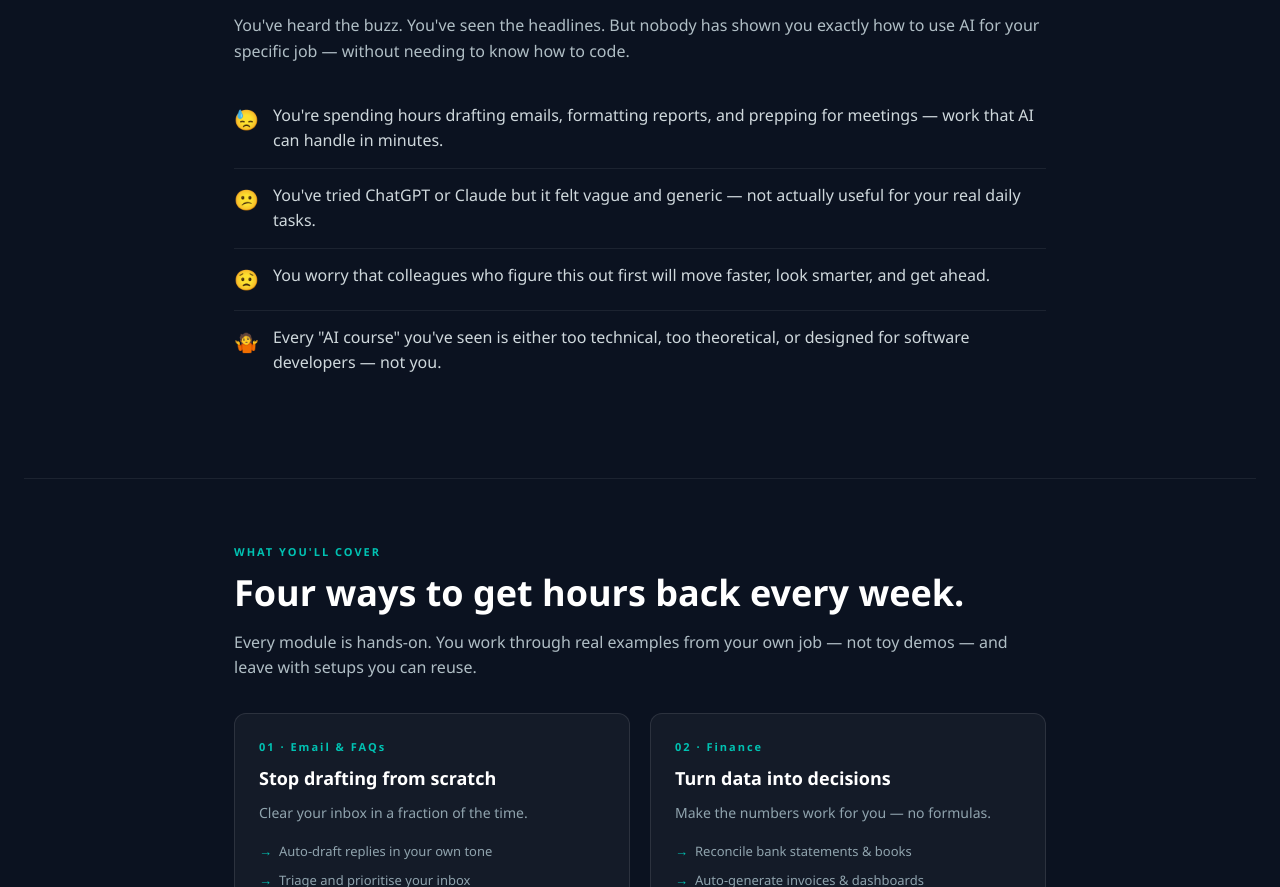
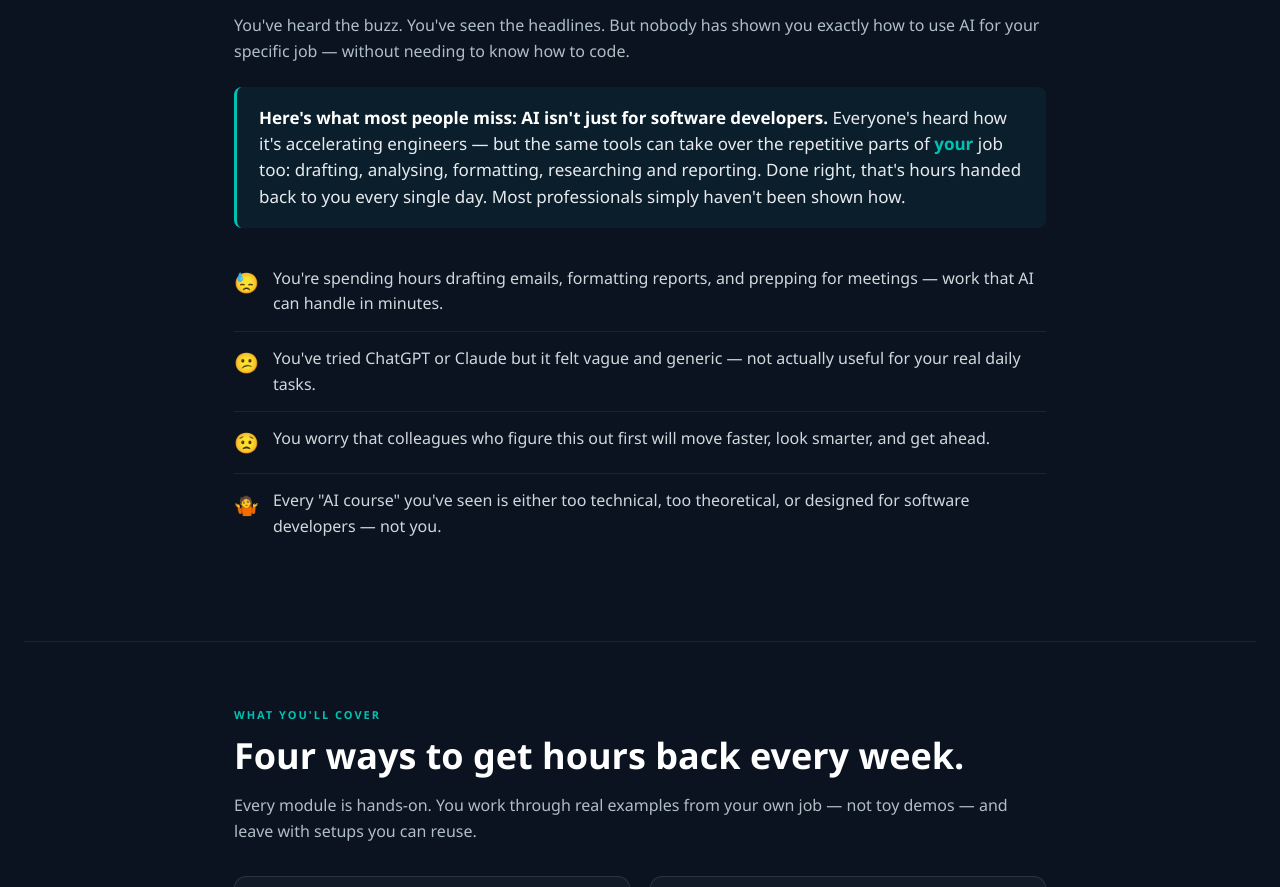
Before and after one commit to manukaran-maker/AIKickstarter, a plain HTML site: page index.html in a window 1280 px wide. Shown: the part 1026-1913 px from the top of the page. Drawn offline with Linux system fonts and the light colour scheme; no server answers.

Commit message:
Add 'AI isn't just for developers' insight callout in Problem section

```diff
--- a/index.html
+++ b/index.html
@@ -520,6 +520,9 @@
       #session-banner { font-size: 13px; }
     }
     /* ── NEW COMPONENTS ── */
+    .insight { margin: 22px 0 8px; padding: 18px 22px; background: rgba(0,194,178,0.07); border-left: 3px solid #00c2b2; border-radius: 8px; font-size: 17px; line-height: 1.55; color: #e8eaf0; }
+    .insight strong { color: #fff; }
+    .insight em { color: #00c2b2; font-style: normal; font-weight: 600; }
     html { scroll-behavior: smooth; }
     .hero-eyebrow { font-size: 13px; letter-spacing: 1px; text-transform: uppercase; color: #80cbc4; margin-bottom: 16px; font-weight: 600; }
     .hero-eyebrow strong { color: #00c2b2; }
@@ -822,6 +825,10 @@
   <h2>AI is moving fast. Most professionals are watching — not participating.</h2>
   <p>You've heard the buzz. You've seen the headlines. But nobody has shown you exactly how to use AI for your specific job — without needing to know how to code.</p>
 
+  <div class="insight">
+    <strong>Here's what most people miss: AI isn't just for software developers.</strong> Everyone's heard how it's accelerating engineers — but the same tools can take over the repetitive parts of <em>your</em> job too: drafting, analysing, formatting, researching and reporting. Done right, that's hours handed back to you every single day. Most professionals simply haven't been shown how.
+  </div>
+
   <ul class="problem-list">
     <li>
       <span class="icon">😓</span>
```
